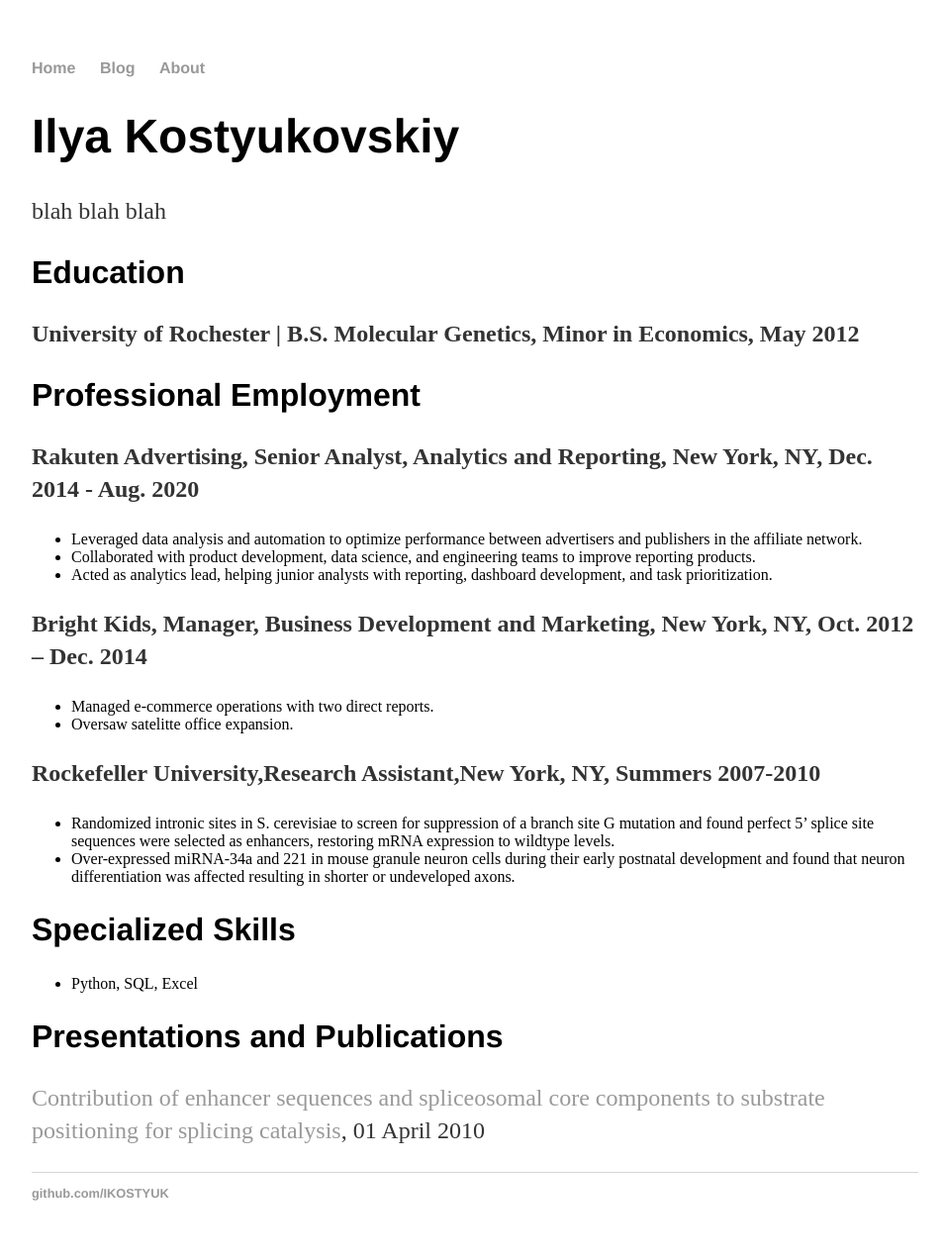
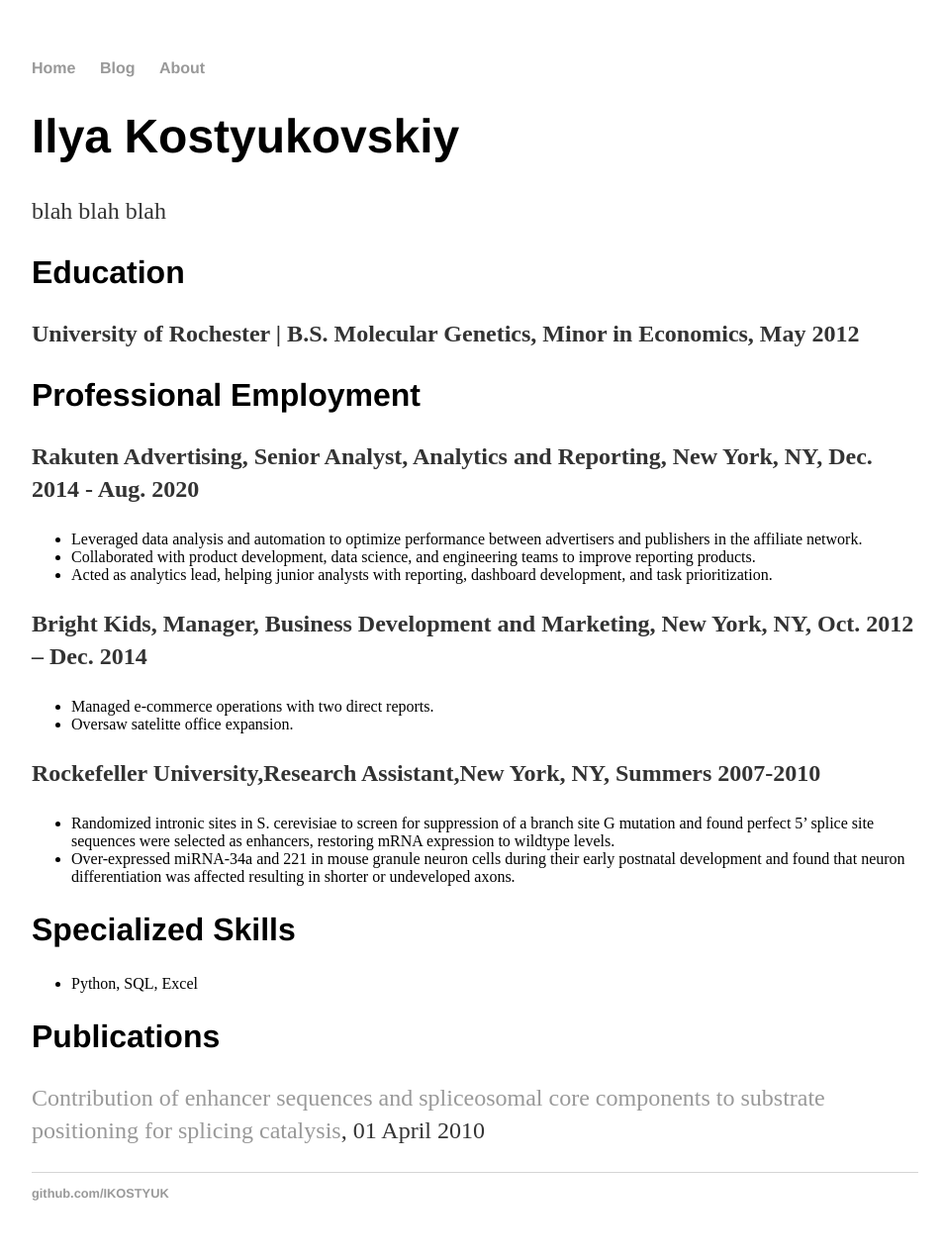
Before and after one commit to IKOSTYUK/ikostyuk.github.io, a Jekyll site: the page built from about/index.html, in a window 1280 px wide. Shown: the whole page at 99% size, without its empty margins (160-1114 px from the left). Built offline with Jekyll 4.4.1, drawn with Linux system fonts in a browser that asks for light colours.

Commit message:
Update index.html

```diff
--- a/about/index.html
+++ b/about/index.html
@@ -45,8 +45,8 @@
 
 
 
-					<h2>Presentations and Publications</h2>
-					<p><a href="https://faseb.onlinelibrary.wiley.com/doi/abs/10.1096/fasebj.24.1_supplement.305.2">Contribution of enhancer sequences and spliceosomal core components to substrate positioning for splicing catalysis</a>, 01 April 2010</p>
+				<h2>Publications</h2>
+				<p><a href="https://faseb.onlinelibrary.wiley.com/doi/abs/10.1096/fasebj.24.1_supplement.305.2">Contribution of enhancer sequences and spliceosomal core components to substrate positioning for splicing catalysis</a>, 01 April 2010</p>
 
 
 </div>
```
